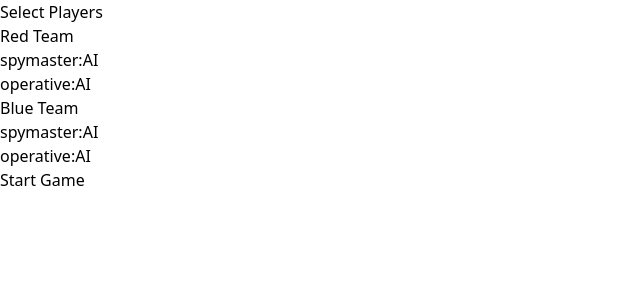
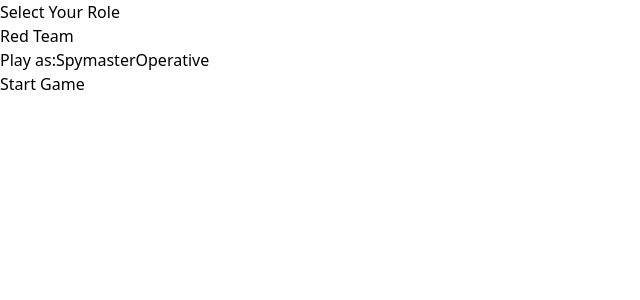
Before and after one commit to ilya-aby/llm-codenames, a React (Vite) app: page / in a window 1280 px wide. Shown: the top 300 px of the page, without its empty margins (0-640 px from the left). Built offline with nearby package versions, Linux system fonts and the light colour scheme.

Commit message:
Refactor team selection to support single human player on red team

```diff
--- a/src/App.tsx
+++ b/src/App.tsx
@@ -78,13 +78,13 @@ export default function App() {
 
   const handleTeamSelection = (players: {
     red: { spymaster: 'human' | 'ai'; operative: 'human' | 'ai' };
-    blue: { spymaster: 'human' | 'ai'; operative: 'human' | 'ai' };
+    blue: { spymaster: 'ai'; operative: 'ai' };
   }) => {
     setGameState(initializeGameStateWithPlayers(
       players.red.spymaster,
       players.red.operative,
-      players.blue.spymaster,
-      players.blue.operative
+      'ai',
+      'ai'
     ));
     setShowTeamSelector(false);
     setAppState('game_start');
--- a/src/components/Chat.tsx
+++ b/src/components/Chat.tsx
@@ -1,15 +1,23 @@
 import { colorizeMessage } from '../utils/colors';
 import { CardType, TeamColor } from '../utils/game';
 import { LLMModel } from '../utils/models';
+import userLogo from '../assets/logos/user.svg';
 
 export type ChatMessage = {
-  model: LLMModel;
   message: string;
+  model: LLMModel | null;  // null for human players
   team: TeamColor;
-  cards?: CardType[];
+  cards: CardType[];
 };
 
 export function Chat({ message, team, model, cards }: ChatMessage) {
+  const getLogo = (model: LLMModel | null) => {
+    if (!model) {
+      return userLogo;  // Use user logo for human players
+    }
+    return model.logo;
+  };
+
   return (
     <div className='flex flex-col p-3'>
       {/* Model chat heading */}
@@ -17,8 +25,8 @@ export function Chat({ message, team, model, cards }: ChatMessage) {
         {/* Avatar logo */}
         <div className='flex-shrink-0'>
           <img
-            src={model.logo}
-            alt={model.short_name}
+            src={getLogo(model)}
+            alt={model?.short_name || 'User'}
             className={`h-6 w-6 rounded-full border-black p-1 ${
               team === 'red' ? 'bg-red-50' : 'bg-sky-50'
             }`}
@@ -28,7 +36,7 @@ export function Chat({ message, team, model, cards }: ChatMessage) {
         <span
           className={`text-sm font-semibold ${team === 'blue' ? 'text-sky-500' : 'text-rose-500'}`}
         >
-          {model.short_name}
+          {model?.short_name || 'User'}
         </span>
       </div>
 
--- a/src/components/TeamSelector.tsx
+++ b/src/components/TeamSelector.tsx
@@ -4,52 +4,55 @@ import { Role, TeamColor } from '../utils/game';
 interface TeamSelectorProps {
   onStart: (players: {
     red: { spymaster: 'human' | 'ai'; operative: 'human' | 'ai' };
-    blue: { spymaster: 'human' | 'ai'; operative: 'human' | 'ai' };
+    blue: { spymaster: 'ai'; operative: 'ai' };
   }) => void;
 }
 
 export function TeamSelector({ onStart }: TeamSelectorProps) {
-  const [players, setPlayers] = useState({
-    red: { spymaster: 'ai' as const, operative: 'ai' as const },
-    blue: { spymaster: 'ai' as const, operative: 'ai' as const },
-  });
+  // We'll only track the red team role since blue team must be all AI
+  const [humanRole, setHumanRole] = useState<Role>('operative');
 
-  const togglePlayer = (team: TeamColor, role: Role) => {
-    setPlayers((prev) => ({
-      ...prev,
-      [team]: {
-        ...prev[team],
-        [role]: prev[team][role] === 'ai' ? 'human' : 'ai',
+  const players = {
+    red: {
+      spymaster: humanRole === 'spymaster' ? 'human' : 'ai',
+      operative: humanRole === 'operative' ? 'human' : 'ai',
     },
-    }));
-  };
+    blue: {
+      spymaster: 'ai',
+      operative: 'ai',
+    },
+  } as const;
 
   return (
     <div className="p-6 bg-slate-700 rounded-lg">
-      <h2 className="text-xl font-bold text-slate-200 mb-6">Select Players</h2>
+      <h2 className="text-xl font-bold text-slate-200 mb-6">Select Your Role</h2>
 
-      {(['red', 'blue'] as const).map((team) => (
-        <div key={team} className="mb-6">
-          <h3 className={`text-lg font-bold mb-3 ${team === 'red' ? 'text-rose-500' : 'text-sky-500'}`}>
-            {team.charAt(0).toUpperCase() + team.slice(1)} Team
-          </h3>
-          {(['spymaster', 'operative'] as const).map((role) => (
-            <div key={role} className="flex items-center gap-4 mb-2">
-              <span className="text-slate-200 w-24 capitalize">{role}:</span>
+      <div className="mb-6">
+        <h3 className="text-lg font-bold mb-3 text-rose-500">Red Team</h3>
+        <div className="flex items-center gap-4 mb-2">
+          <span className="text-slate-200">Play as:</span>
           <button
-                onClick={() => togglePlayer(team, role)}
+            onClick={() => setHumanRole('spymaster')}
             className={`px-4 py-2 rounded ${
-                  players[team][role] === 'human'
+              humanRole === 'spymaster'
                 ? 'bg-slate-200 text-slate-800'
                 : 'bg-slate-600 text-slate-200'
             }`}
           >
-                {players[team][role] === 'human' ? 'Human' : 'AI'}
+            Spymaster
+          </button>
+          <button
+            onClick={() => setHumanRole('operative')}
+            className={`px-4 py-2 rounded ${
+              humanRole === 'operative'
+                ? 'bg-slate-200 text-slate-800'
+                : 'bg-slate-600 text-slate-200'
+            }`}
+          >
+            Operative
           </button>
         </div>
-          ))}
       </div>
-      ))}
 
       <button
         onClick={() => onStart(players)}
--- a/src/utils/game.ts
+++ b/src/utils/game.ts
@@ -28,7 +28,7 @@ export type OperativeMove = {
 // Nested object type for team agents to track which LLM model is being used for each role
 export type TeamAgents = {
   [key in Role]: {
-    model: LLMModel;
+    model: PlayerType extends 'human' ? null : LLMModel;
     type: PlayerType;
   };
 };
@@ -71,20 +71,28 @@ export const initializeGameState = (): GameState => {
 
 // Add this function to allow setting up custom team configurations
 export const initializeGameStateWithPlayers = (
-  redSpymaster: PlayerType,
-  redOperative: PlayerType,
-  blueSpymaster: PlayerType,
-  blueOperative: PlayerType
+  redSpymaster: 'human' | 'ai',
+  redOperative: 'human' | 'ai',
+  blueSpymaster: 'ai',
+  blueOperative: 'ai'
 ): GameState => {
   const availableAgents = [...agents];
 
-  const pickAgent = (type: PlayerType): TeamAgents[Role] => {
+  const pickAgent = (type: PlayerType, isOperative: boolean): TeamAgents[Role] => {
     if (type === 'human') {
       return {
-        model: agents[0], // Use first agent as placeholder for human
+        model: null!, // No model needed for human players
         type: 'human'
       };
     }
+    // For AI players
+    if (isOperative) {
+      return {
+        model: agents[0], // Use first agent for operative
+        type: 'ai'
+      };
+    }
+    // For AI spymasters, pick randomly from remaining agents
     const randomIndex = Math.floor(Math.random() * availableAgents.length);
     return {
       model: availableAgents.splice(randomIndex, 1)[0],
@@ -96,12 +104,12 @@ export const initializeGameStateWithPlayers = (
     cards: drawNewCards(),
     agents: {
       red: {
-        spymaster: pickAgent(redSpymaster),
-        operative: pickAgent(redOperative),
+        spymaster: pickAgent(redSpymaster, false),
+        operative: pickAgent(redOperative, true),
       },
       blue: {
-        spymaster: pickAgent(blueSpymaster),
-        operative: pickAgent(blueOperative),
+        spymaster: pickAgent('ai', false),
+        operative: pickAgent('ai', true),
       },
     },
     currentTeam: 'red',
```
Also changed, not shown: src/assets/logos/user.svg (added). Lines whose indentation alone changed are shown as unchanged.
